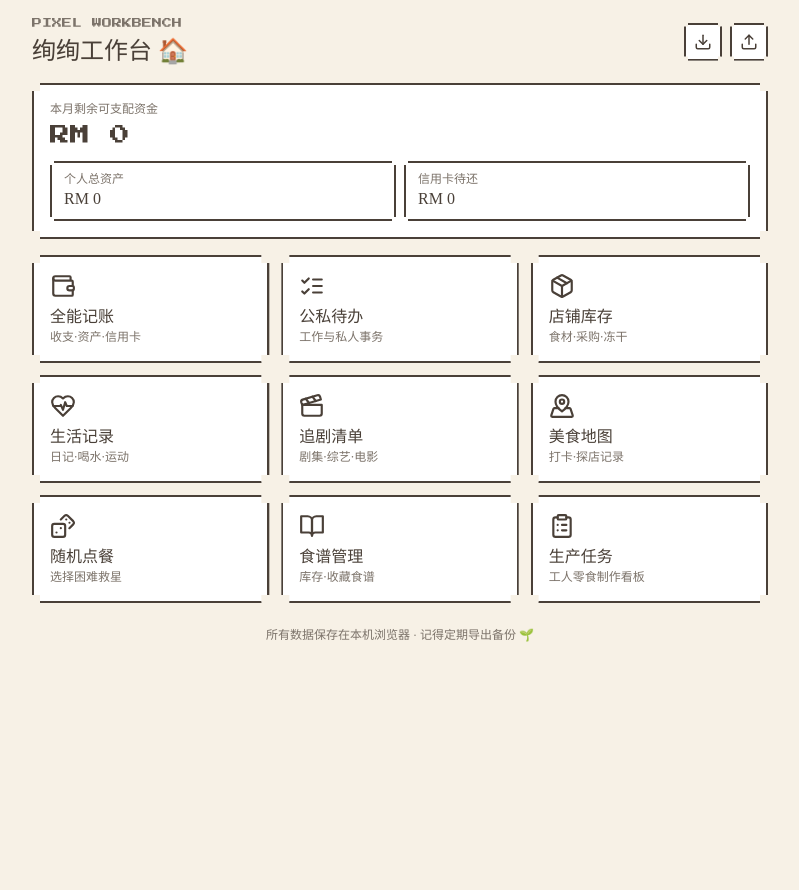
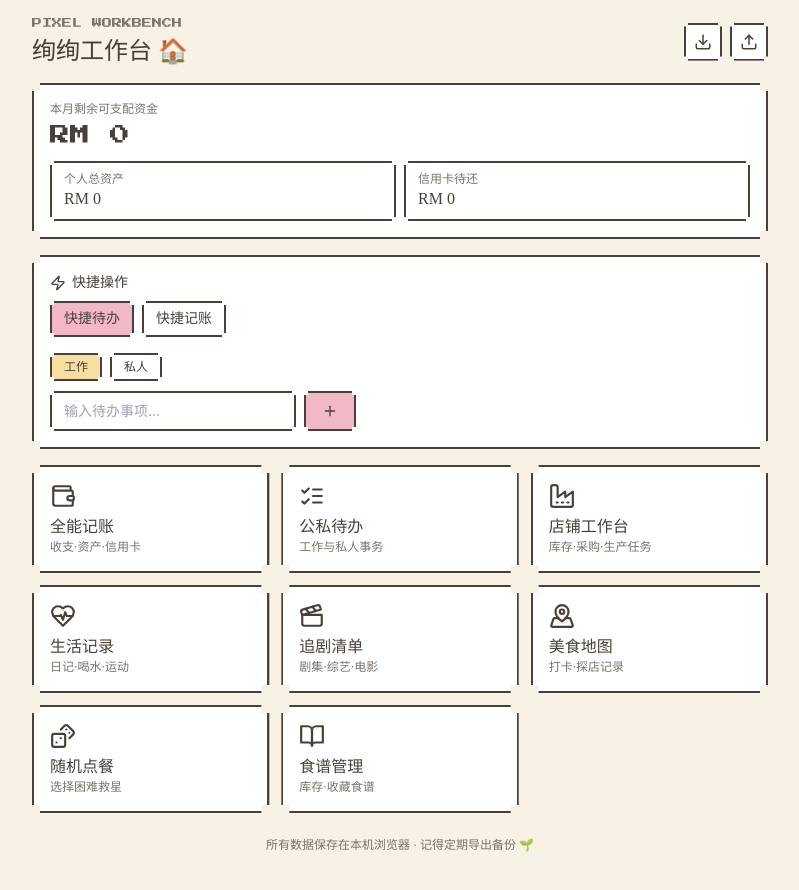
Before and after one commit to jeflynn97/pixel-workbench, a React (Vite) app: page / in a window 1280 px wide. Shown: the top 890 px of the page, without its empty margins (240-1039 px from the left). Before the commit the page ends 800 px from the top, so only its background shows below. Built offline with nearby package versions, Linux system fonts and the light colour scheme; a web font is replaced by a local one.

Commit message:
Refactor Home component and add QuickActions

```diff
--- a/src/pages/Home.jsx
+++ b/src/pages/Home.jsx
@@ -1,25 +1,24 @@
-import React from 'react'
+import React, { useRef, useState } from 'react'
 import {
-  Wallet, ListChecks, Package, HeartPulse, Clapperboard,
-  MapPinned, Dices, BookOpen, ClipboardList, Download, Upload,
+  Wallet, ListChecks, Factory, HeartPulse, Clapperboard,
+  MapPinned, Dices, BookOpen, Download, Upload, Plus, Zap,
 } from 'lucide-react'
-import { Card } from '../components/ui.jsx'
+import { Card, Button, Input, Select, Tag, SegmentedTabs, useToast } from '../components/ui.jsx'
 import { useLocalData } from '../lib/useLocalData.js'
 import { computeCreditCard, computeTotalAssets, computeMonthSummary } from '../lib/financeCalc.js'
 import { exportAllData, importAllData } from '../lib/storage.js'
-import { useToast } from '../components/ui.jsx'
-import { useRef, useState } from 'react'
+import { genId, todayStr } from '../lib/utils.js'
+import { DEFAULT_EXPENSE_CATEGORIES, CURRENCIES } from '../lib/seed.js'
 
 const MODULES = [
   { key: 'finance', name: '全能记账', desc: '收支·资产·信用卡', icon: Wallet, color: 'bg-pink' },
   { key: 'todos', name: '公私待办', desc: '工作与私人事务', icon: ListChecks, color: 'bg-mint' },
-  { key: 'inventory', name: '店铺库存', desc: '食材·采购·冻干', icon: Package, color: 'bg-butter' },
+  { key: 'workshop', name: '店铺工作台', desc: '库存·采购·生产任务', icon: Factory, color: 'bg-butter' },
   { key: 'life', name: '生活记录', desc: '日记·喝水·运动', icon: HeartPulse, color: 'bg-pink-light' },
   { key: 'watchlist', name: '追剧清单', desc: '剧集·综艺·电影', icon: Clapperboard, color: 'bg-mint' },
   { key: 'foodmap', name: '美食地图', desc: '打卡·探店记录', icon: MapPinned, color: 'bg-butter' },
   { key: 'randompicker', name: '随机点餐', desc: '选择困难救星', icon: Dices, color: 'bg-pink' },
   { key: 'recipes', name: '食谱管理', desc: '库存·收藏食谱', icon: BookOpen, color: 'bg-mint' },
-  { key: 'workertasks', name: '生产任务', desc: '工人零食制作看板', icon: ClipboardList, color: 'bg-butter' },
 ]
 
 export default function Home({ onNavigate }) {
@@ -101,6 +100,8 @@ export default function Home({ onNavigate }) {
         )}
       </Card>
 
+      <QuickActions showToast={showToast} />
+
       <div className="grid grid-cols-2 sm:grid-cols-3 gap-3">
         {MODULES.map((m) => (
           <button key={m.key} onClick={() => onNavigate(m.key)} className="text-left">
@@ -120,3 +121,102 @@ export default function Home({ onNavigate }) {
     </div>
   )
 }
+
+const QUICK_TABS = [
+  { value: 'todo', label: '快捷待办' },
+  { value: 'expense', label: '快捷记账' },
+]
+
+function QuickActions({ showToast }) {
+  const [mode, setMode] = useState('todo')
+  const [todos, setTodos] = useLocalData('todos', [])
+  const [transactions, setTransactions] = useLocalData('finance_transactions', [])
+  const [categories] = useLocalData('finance_categories', DEFAULT_EXPENSE_CATEGORIES)
+
+  const expenseCategories = categories.filter((c) => c.type === 'expense')
+
+  const [todoText, setTodoText] = useState('')
+  const [todoCategory, setTodoCategory] = useState('work')
+
+  const [expForm, setExpForm] = useState({
+    category: expenseCategories[0]?.name || '吃饭',
+    amount: '',
+    currency: 'RM',
+  })
+
+  function addTodo() {
+    if (!todoText.trim()) return
+    setTodos([{ id: genId(), category: todoCategory, text: todoText.trim(), done: false, createdAt: Date.now() }, ...todos])
+    setTodoText('')
+    showToast('已加入待办 ✅')
+  }
+
+  function addExpense() {
+    if (!expForm.amount || Number(expForm.amount) <= 0) return showToast('请输入有效金额')
+    setTransactions([{
+      id: genId(),
+      date: todayStr(),
+      payMethod: 'cash',
+      isPublic: false,
+      currency: expForm.currency,
+      category: expForm.category,
+      place: '',
+      amount: Number(expForm.amount),
+      note: '',
+    }, ...transactions])
+    setExpForm({ ...expForm, amount: '' })
+    showToast('已记一笔 ✅')
+  }
+
+  return (
+    <Card className="mb-4">
+      <div className="flex items-center gap-1.5 mb-2">
+        <Zap size={16} />
+        <span className="font-display text-sm">快捷操作</span>
+      </div>
+      <SegmentedTabs tabs={QUICK_TABS} value={mode} onChange={setMode} />
+
+      {mode === 'todo' ? (
+        <div className="mt-3 space-y-2.5">
+          <div className="flex gap-2">
+            <Tag active={todoCategory === 'work'} onClick={() => setTodoCategory('work')} color="butter">工作</Tag>
+            <Tag active={todoCategory === 'personal'} onClick={() => setTodoCategory('personal')}>私人</Tag>
+          </div>
+          <div className="flex gap-2">
+            <Input
+              placeholder="输入待办事项…"
+              value={todoText}
+              onChange={(e) => setTodoText(e.target.value)}
+              onKeyDown={(e) => e.key === 'Enter' && addTodo()}
+              className="flex-1"
+            />
+            <Button onClick={addTodo}><Plus size={16} /></Button>
+          </div>
+        </div>
+      ) : (
+        <div className="mt-3 space-y-2.5">
+          <div className="flex gap-2">
+            {CURRENCIES.map((c) => (
+              <Tag key={c.id} active={expForm.currency === c.id} onClick={() => setExpForm({ ...expForm, currency: c.id })} color="mint">
+                {c.id}
+              </Tag>
+            ))}
+          </div>
+          <div className="flex gap-2">
+            <Select value={expForm.category} onChange={(e) => setExpForm({ ...expForm, category: e.target.value })} className="flex-1">
+              {expenseCategories.map((c) => <option key={c.id} value={c.name}>{c.name}</option>)}
+            </Select>
+            <Input
+              type="number" inputMode="decimal" placeholder="金额" value={expForm.amount}
+              onChange={(e) => setExpForm({ ...expForm, amount: e.target.value })}
+              onKeyDown={(e) => e.key === 'Enter' && addExpense()}
+              className="w-24"
+            />
+            <Button onClick={addExpense}><Plus size={16} /></Button>
+          </div>
+          <p className="text-[11px] text-stone2-darker">默认现金·个人消费·今天，其他细节可在「全能记账」里补充</p>
+        </div>
+      )}
+    </Card>
+  )
+}
```
